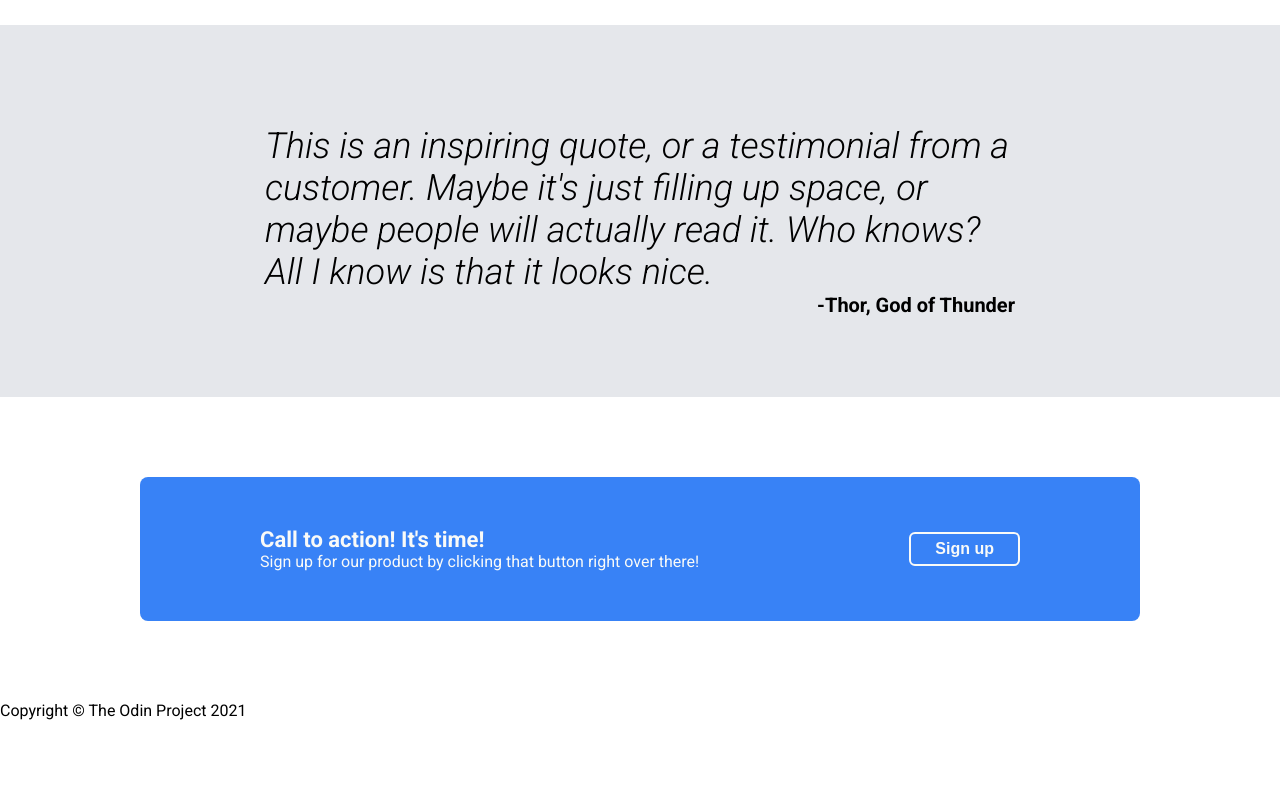
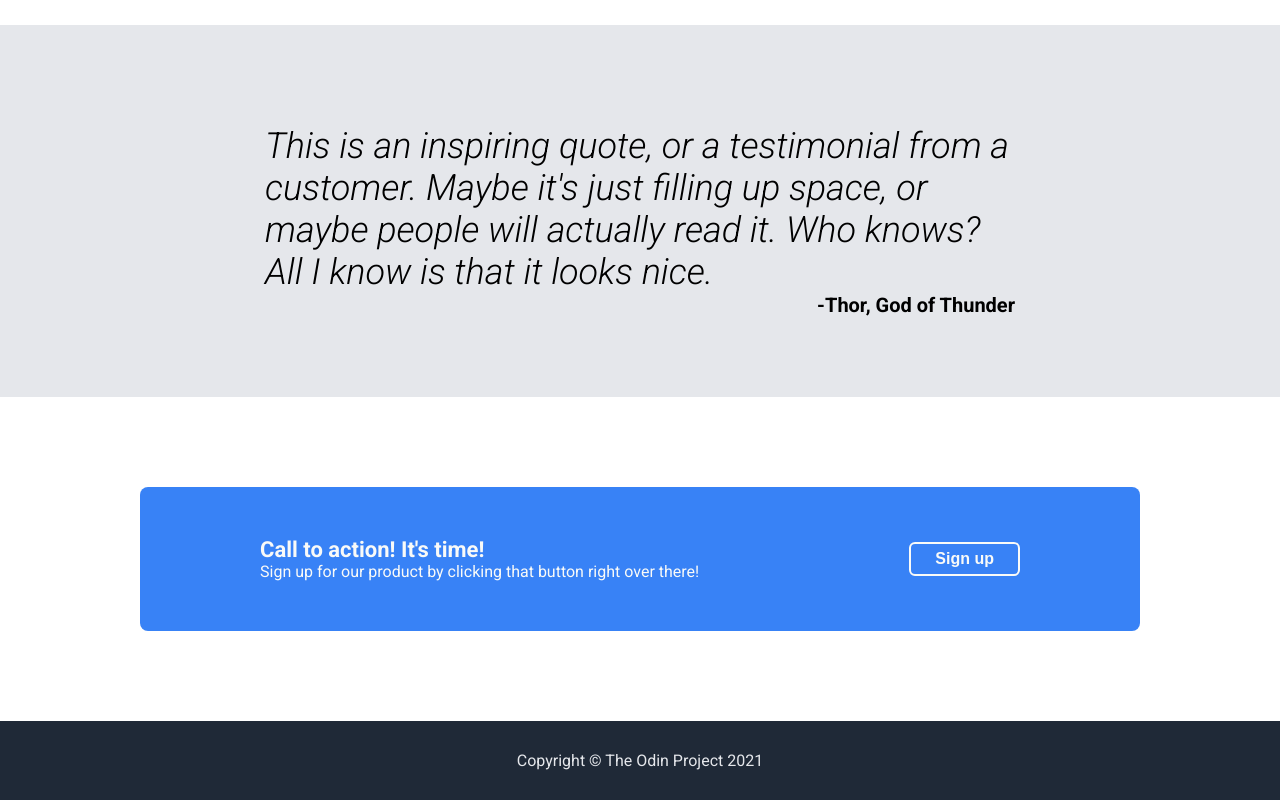
Before and after one commit to wenfeilin/landing-page, a plain HTML site: page index.html in a window 1280 px wide. Shown: the part 982-1782 px from the top of the page. Before the commit the page ends 1702 px from the top, so only its background shows below. Drawn offline with Linux system fonts and the light colour scheme.

Commit message:
Style the footer

```diff
--- a/index.html
+++ b/index.html
@@ -36,8 +36,9 @@
         </p>
         <button class="hero-btn">Sign up</button>
       </div>
-      <div class="hero-image">
+      <div class="hero-image-container">
         <img
+          class="hero-image"
           src="images/samoyed-in-snow.jpeg"
           alt="A white samoyed dog standing in the snow."
           width="450px">
@@ -106,7 +107,7 @@
   </main>
 
   <footer>
-    <p>Copyright &copy; The Odin Project 2021</p>
+    <p class="copyright">Copyright &copy; The Odin Project 2021</p>
   </footer>
 </body>
 </html>
--- a/style.css
+++ b/style.css
@@ -83,6 +83,7 @@ nav a {
   padding: 10px 30px;
 }
 
+.hero-image-container,
 .hero-image {
   width: 450px;
 }
@@ -158,7 +159,7 @@ cite {
   justify-content: center;
   align-items: center;
   /* height: 200px; */
-  padding: 80px 0;
+  padding: 90px 0;
 }
 
 .cta-container {
@@ -190,3 +191,14 @@ cite {
   padding: 6px 24px;
   cursor: pointer;
 }
+
+/* Footer */
+footer {
+  background-color: #1F2937;
+  padding: 30px 0;
+}
+
+.copyright {
+  color: #E5E7EB;
+  text-align: center;
+}
```
